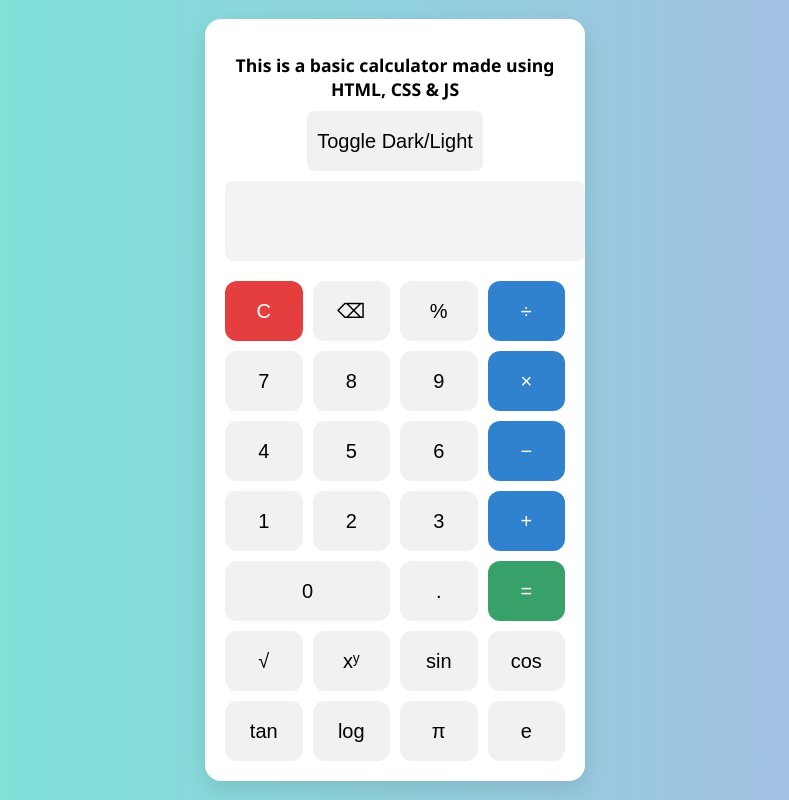
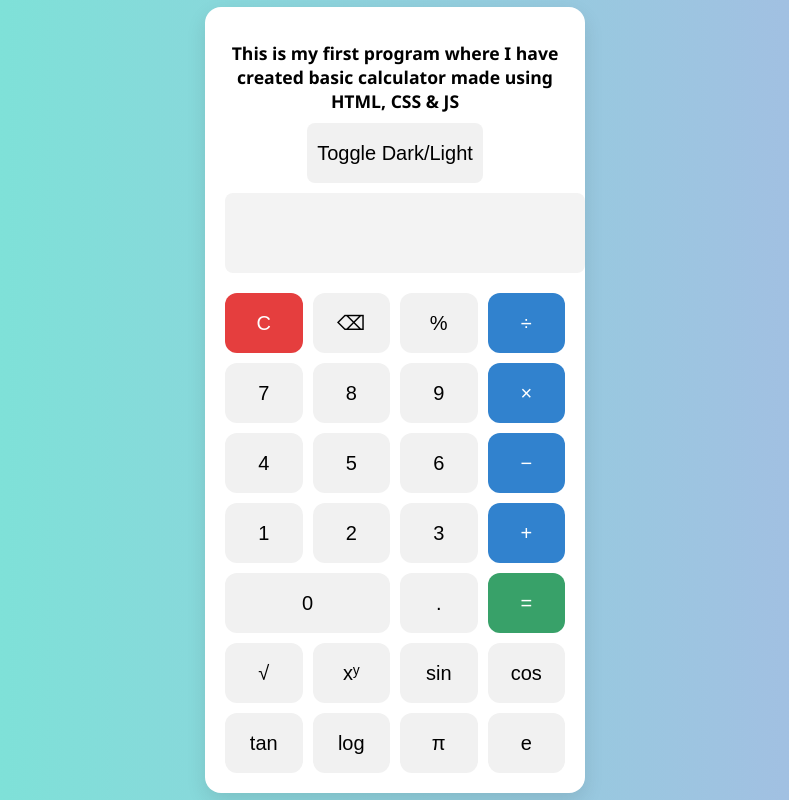
Before and after one commit to maitulya-nayak/calculator-landing, a plain HTML site: page index.html in a window 1280 px wide. Shown: the whole page, without its empty margins (245-1034 px from the left). Drawn offline with Linux system fonts and the light colour scheme.

Commit message:
Update index.html

```diff
--- a/index.html
+++ b/index.html
@@ -8,7 +8,7 @@
 </head>
 <body>
   <div class="calculator" id="calculator">
-    <h2>This is a basic calculator made using HTML, CSS & JS</h2>
+    <h2>This is my first program where I have created basic calculator made using HTML, CSS & JS</h2>
     <div class="toggle-mode">
       <button onclick="toggleMode()">Toggle Dark/Light</button>
     </div>
```
